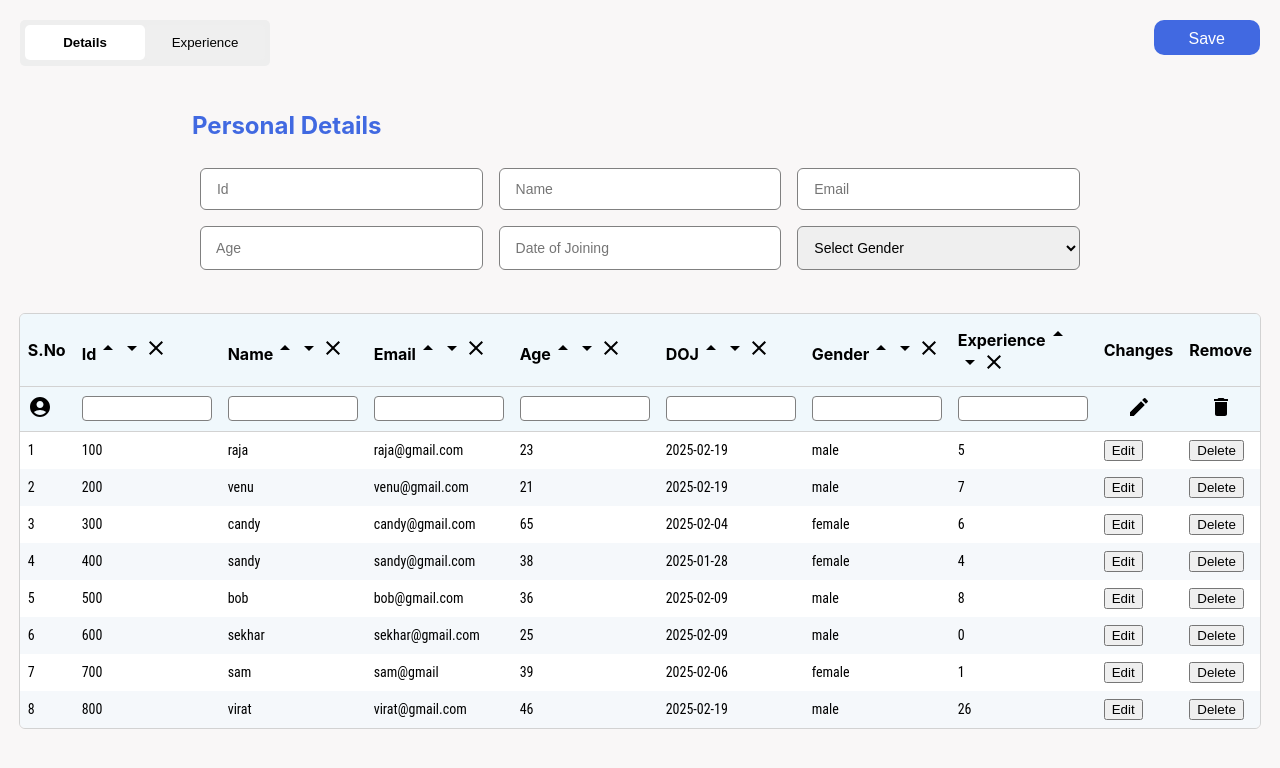
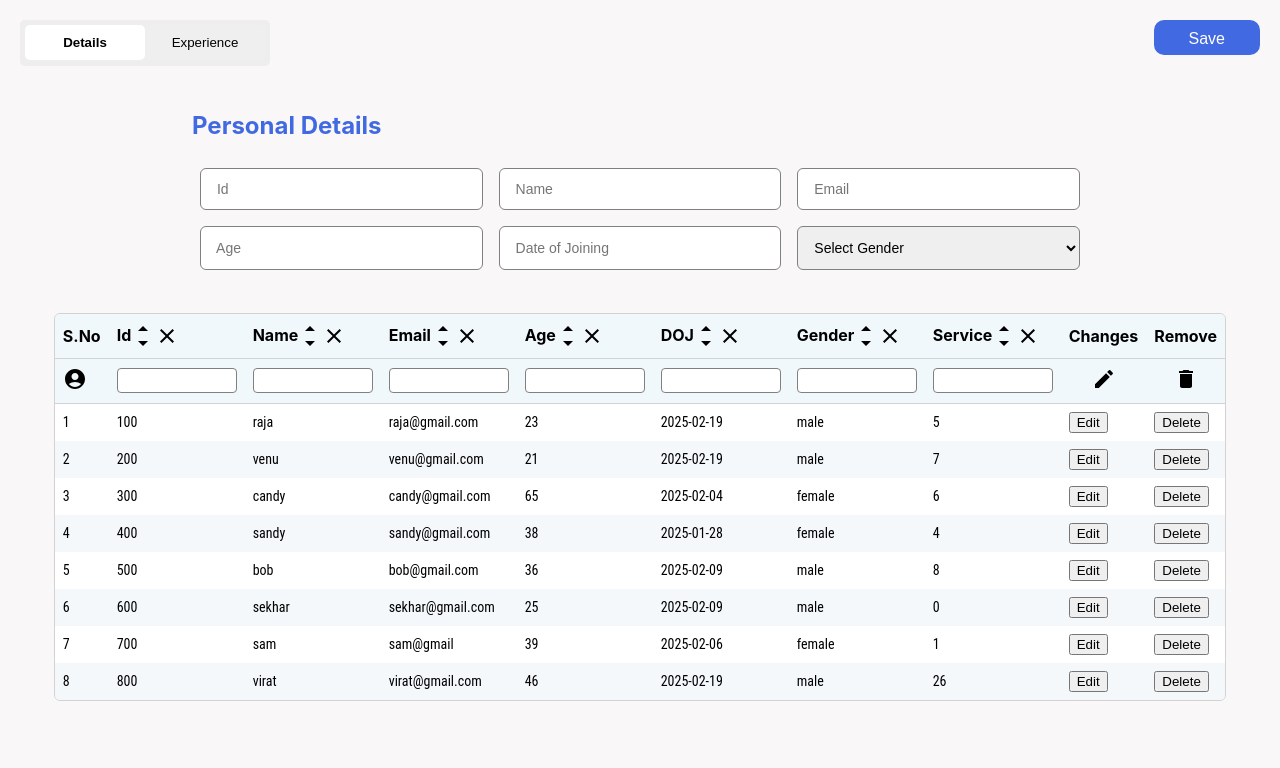
Before and after one commit to rajasekhar29112001/detailsForm, a React (Create React App) app: page / in a window 1280 px wide. Shown: the top 768 px of the page. Built offline with nearby package versions, Linux system fonts and the light colour scheme.

Commit message:
exit icon

```diff
--- a/src/App.css
+++ b/src/App.css
@@ -160,7 +160,7 @@ h2{
 }
 
 .table thead tr th input{
-    width:120px;
+    width:110px;
     border-radius: 4px;
     padding:4px;
     border:1px solid grey;
@@ -182,8 +182,25 @@ h2{
 }
 
 .up_down_Ions{
-    height: 15px;
-    width:10px;
+    display: inline-flex;
+    flex-direction: column;
+}
+
+.up_down_Ions .icon_Up, .up_down_Ions .icon_Down{
+    margin: -5px 0;
+}
+
+.up_down_Ions .icon_Up:hover, .up_down_Ions .icon_Down:hover{
+    color: red;
+}
+
+.Clear_Icon {
+    cursor: pointer;
+    vertical-align: middle;
+}
+
+.Clear_Icon:hover {
+    color: #ff0000;
 }
 
 .hr_line {
--- a/src/NavBar.jsx
+++ b/src/NavBar.jsx
@@ -183,13 +183,11 @@ const NavBar = () => {
             ]
         }
     ]
-
     );
     const [obj, setObj] = useState({ id: "", name: "", email: "", age: "", doj: "", gender: "", totalExperience: 0, experience: [{ company: "", role: "", years: "", stDate: "", enDate: "" }] });
 
     const [indexVal, setIndexVal] = useState(null);
     const [bool, setBool] = useState(false);
-    const [sort,setSort] = useState("normal");
 
     const [searchObj, setSearchObj] = useState({ id: "", name: "", email: "", age: "", doj: "", gender: "", totalExperience: "" });
     const [filArr, setFilArr] = useState([
@@ -369,7 +367,7 @@ const NavBar = () => {
 
     );
 
-    // console.log("arr",arr)
+    console.log("arr",arr)
     function addExperience() {
         setObj({ ...obj, experience: [...obj.experience, { company: "", role: "", years: "", stDate: "", enDate: "" }] });
     }
@@ -452,21 +450,27 @@ const NavBar = () => {
     }
 
     function sorting(val,sortVal){
-        setSort(sortVal);
         console.log("val = ",val)
-        console.log("sort = ",sort)
+        console.log("sortVal = ",sortVal)
+        let sortedArr = [...arr];
 
-        if(sort === 'ASC'){
-            arr.sort((a,b) => a[val] - b[val]);
-            setFilArr(arr);
+        if(sortVal === 'ASC'){
+            sortedArr.sort((a,b) => {
+                if(typeof a[val] === 'number' &&  typeof b[val] === 'number'){
+                    return a[val] - b[val];
+                }
+                return a[val] > b[val] ? 1 : -1;
+            })
         }
-        if(sort === 'DSC'){
-            arr.sort((a,b) => b[val] - a[val]);
-            setFilArr(arr);
+         if(sortVal === 'DSC'){
+            sortedArr.sort((a,b) =>{
+                if(typeof a[val] === 'number' && typeof b[val] === 'number'){
+                    return b[val] - a[val];
+                }
+                return a[val] < b[val ] ? 1 : -1;
+            })
         }
-        if(sort === "normal"){
-            setFilArr(arr);
-        }
+        setFilArr(sortedArr === 'normal' ? arr : sortedArr);
     }
 
     return (
@@ -490,11 +494,11 @@ const NavBar = () => {
                         <input type="email" value={obj.email} onChange={(e) => setObj({ ...obj, email: e.target.value })} placeholder=" Email" />
                         <input type="number" value={obj.age} onChange={(e) => setObj({ ...obj, age: e.target.value })} placeholder=" Age" required />
                         <input type="text" onFocus={(e) => (e.target.type = "date")} onBlur={(e) => (e.target.type = "text")} value={obj.doj} onChange={(e) => setObj({ ...obj, doj: e.target.value })} placeholder=" Date of Joining" />
-                        {/* <input type="date" onFocus={(e) => (e.target.type = "date")} onBlur={(e) => (e.target.type = "text")} value={obj.doj} onChange={(e) => setObj({ ...obj, doj: e.target.value })} placeholder=" Date of Joining" /> */}
+                        {/* <input type="date" value={obj.doj} onChange={(e) => setObj({ ...obj, doj: e.target.value })} placeholder=" Date of Joining" /> */}
                         <select value={obj.gender} onChange={(e) => setObj({ ...obj, gender: e.target.value })} required>
-                            <option value="" disabled style={{ color: "black" }}>Select Gender</option>
-                            <option style={{ color: "black" }} value="male">Male</option>
-                            <option style={{ color: "black" }} value="female">Female</option>
+                            <option value="" disabled>Select Gender</option>
+                            <option value="male">Male</option>
+                            <option value="female">Female</option>
                         </select>
                     </form>
                 </div>
@@ -534,13 +538,13 @@ const NavBar = () => {
                     <thead>
                         <tr>
                             <th>S.No</th>
-                            <th>Id<span className="up_down_Ions"><ArrowDropUpSharpIcon onClick={() => sorting("id","ASC")}/><ArrowDropDownSharpIcon onClick={() => sorting("id","DSC")}/><ClearIcon onClick={() => sorting("id","noraml")}/></span></th>
-                            <th>Name<span className="up_down_Ions"><ArrowDropUpSharpIcon onClick={() => sorting("name","ASC")}/><ArrowDropDownSharpIcon onClick={() => sorting("name","DSC")}/><ClearIcon onClick={() => sorting("id","normal")}/></span></th>
-                            <th>Email<span className="up_down_Ions"><ArrowDropUpSharpIcon onClick={() => sorting("email","ASC")}/><ArrowDropDownSharpIcon onClick={() => sorting("email","DSC")}/><ClearIcon onClick={() => sorting("id","normal")}/></span></th>
-                            <th>Age<span className="up_down_Ions"><ArrowDropUpSharpIcon onClick={() => sorting("age","ASC")}/><ArrowDropDownSharpIcon onClick={() => sorting("age","DSC")}/><ClearIcon onClick={() => sorting("id","normal")}/></span></th>
-                            <th>DOJ<span className="up_down_Ions"><ArrowDropUpSharpIcon onClick={() => sorting("doj","ASC")}/><ArrowDropDownSharpIcon onClick={() => sorting("doj","DSC")}/><ClearIcon onClick={() => sorting("id","normal")}/></span></th>
-                            <th>Gender<span className="up_down_Ions"><ArrowDropUpSharpIcon onClick={() => sorting("gender","ASC")}/><ArrowDropDownSharpIcon onClick={() => sorting("gender","DSC")}/><ClearIcon onClick={() => sorting("id","normal")}/></span></th>
-                            <th>Experience<span className="up_down_Ions"><ArrowDropUpSharpIcon onClick={() => sorting("totalExperience","ASC")}/><ArrowDropDownSharpIcon onClick={() => sorting("totalExperience","DSC")}/><ClearIcon onClick={() => sorting("id","normal")}/></span></th>
+                            <th>Id<span className="up_down_Ions"><ArrowDropUpSharpIcon className="icon_Up" onClick={() => sorting("id","ASC")}/><ArrowDropDownSharpIcon className="icon_Down" onClick={() => sorting("id","DSC")}/></span><ClearIcon className="Clear_Icon" onClick={() => sorting("id","noraml")}/></th>
+                            <th>Name<span className="up_down_Ions"><ArrowDropUpSharpIcon className="icon_Up" onClick={() => sorting("name","ASC")}/><ArrowDropDownSharpIcon className="icon_Down" onClick={() => sorting("name","DSC")}/></span><ClearIcon className="Clear_Icon" onClick={() => sorting("id","normal")}/></th>
+                            <th>Email<span className="up_down_Ions"><ArrowDropUpSharpIcon className="icon_Up" onClick={() => sorting("email","ASC")}/><ArrowDropDownSharpIcon className="icon_Down" onClick={() => sorting("email","DSC")}/></span><ClearIcon className="Clear_Icon" onClick={() => sorting("id","normal")}/></th>
+                            <th>Age<span className="up_down_Ions"><ArrowDropUpSharpIcon className="icon_Up" onClick={() => sorting("age","ASC")}/><ArrowDropDownSharpIcon className="icon_Down" onClick={() => sorting("age","DSC")}/></span><ClearIcon className="Clear_Icon" onClick={() => sorting("id","normal")}/></th>
+                            <th>DOJ<span className="up_down_Ions"><ArrowDropUpSharpIcon className="icon_Up" onClick={() => sorting("doj","ASC")}/><ArrowDropDownSharpIcon className="icon_Down" onClick={() => sorting("doj","DSC")}/></span><ClearIcon className="Clear_Icon" onClick={() => sorting("id","normal")}/></th>
+                            <th>Gender<span className="up_down_Ions"><ArrowDropUpSharpIcon className="icon_Up" onClick={() => sorting("gender","ASC")}/><ArrowDropDownSharpIcon className="icon_Down" onClick={() => sorting("gender","DSC")}/></span><ClearIcon className="Clear_Icon" onClick={() => sorting("id","normal")}/></th>
+                            <th>Service<span className="up_down_Ions"><ArrowDropUpSharpIcon className="icon_Up" onClick={() => sorting("totalExperience","ASC")}/><ArrowDropDownSharpIcon className="icon_Down" onClick={() => sorting("totalExperience","DSC")}/></span><ClearIcon className="Clear_Icon" onClick={() => sorting("id","normal")}/></th>
                             <th>Changes</th>
                             <th>Remove</th>
                         </tr>
```
